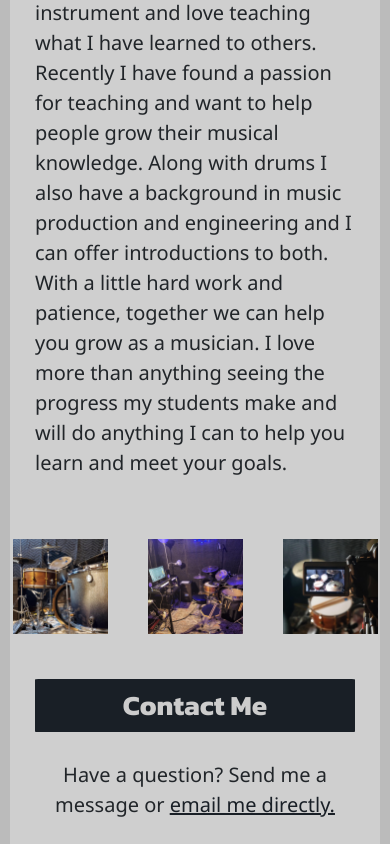
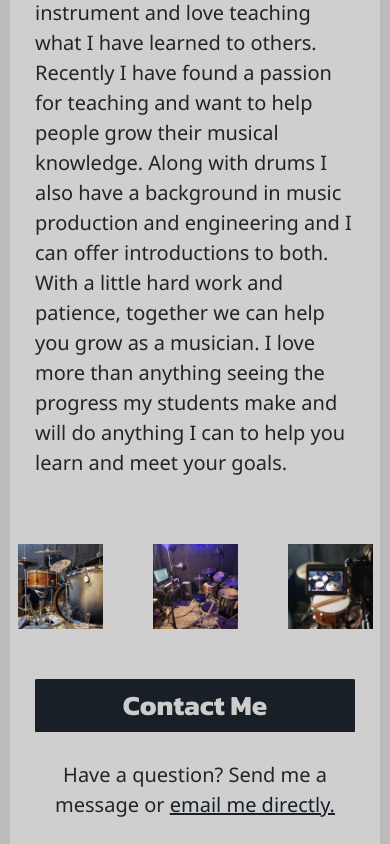
Before and after one commit to sarahschuller/jeff-website, a website: page index.html in a window 390 px wide. Shown: the part 1006-1850 px from the top of the page. Drawn offline with nearby package versions, Linux system fonts and the light colour scheme.

Commit message:
update display in about section for mobile

```diff
--- a/style.css
+++ b/style.css
@@ -171,7 +171,7 @@ button:hover {
 .extra-img {
     max-width: 300px;
     margin: 10px;
-    padding: 10px;
+    padding: 15px;
 }
 
 .contact {
@@ -254,6 +254,10 @@ footer img {
 }
 
 @media screen and (max-width: 600px) {
+    .about {
+      display: flex;
+      flex-direction: column;
+    }
     .extra-img {
         width: 115px;
     }
```
